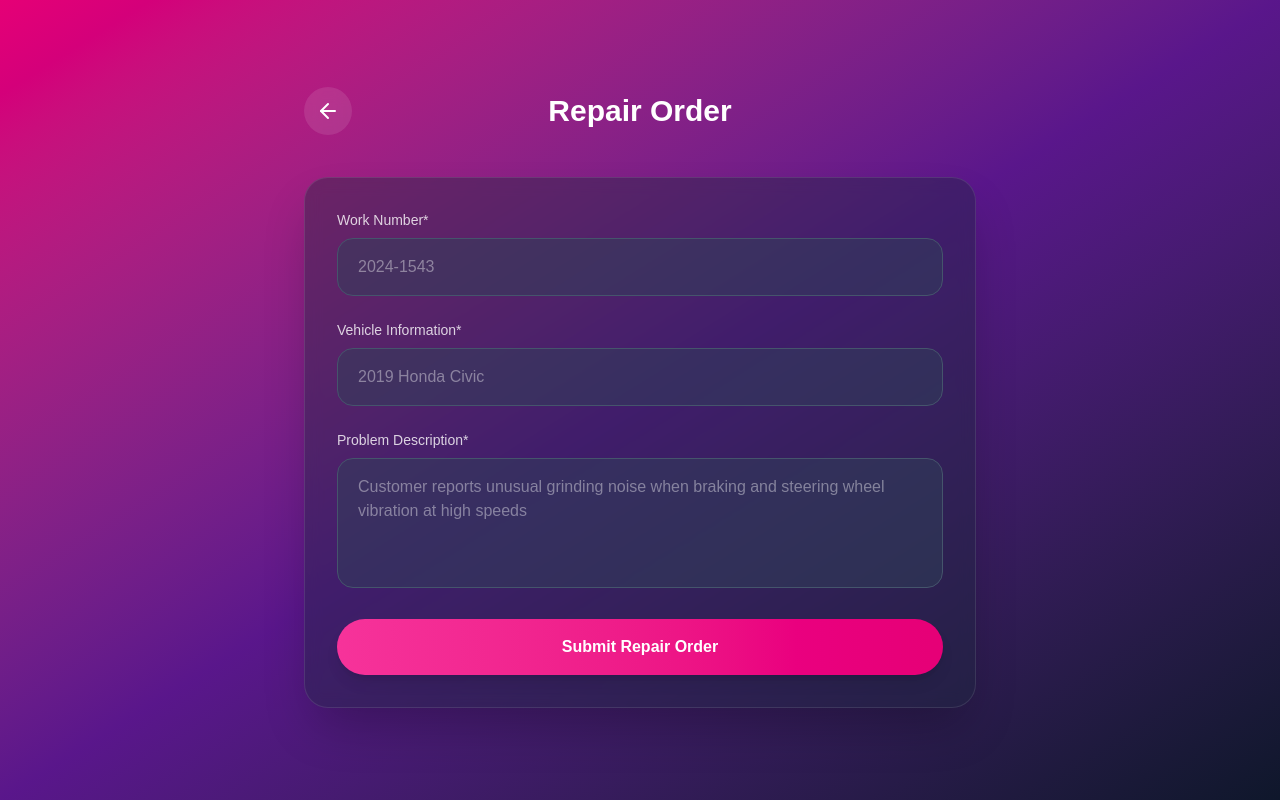
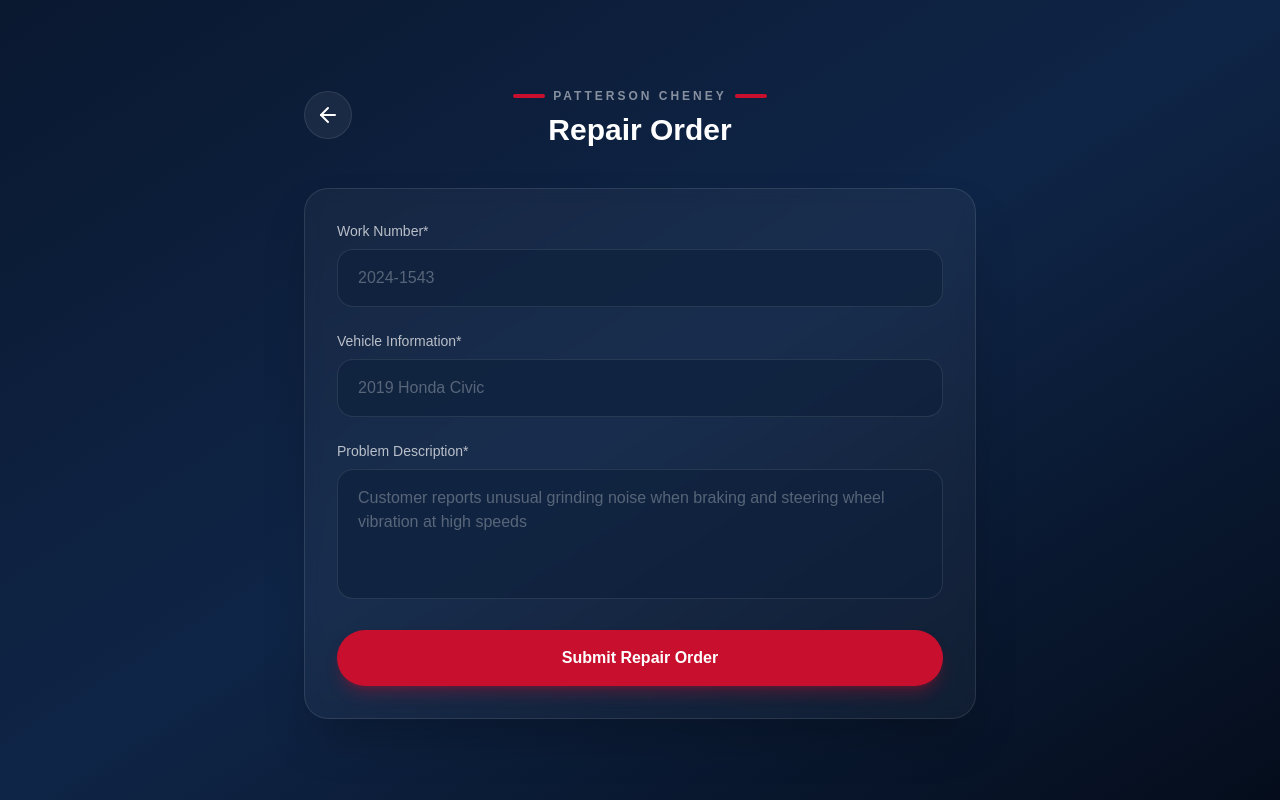
Before and after one commit to macworldgithub/VoiceToTech, a Next.js app: page /vehicleinfo in a window 1280 px wide. Built offline with nearby package versions, Linux system fonts and the light colour scheme.

Commit message:
Update Form.tsx

```diff
--- a/src/app/vehicleinfo/Form.tsx
+++ b/src/app/vehicleinfo/Form.tsx
@@ -1,3 +1,124 @@
+// "use client";
+
+// import { useState, useEffect } from "react";
+// import { ArrowLeft } from "lucide-react";
+// import { useRouter, useSearchParams } from "next/navigation";
+
+// interface RepairOrderForm2Props {
+//   onSubmit?: (data: {
+//     workNumber: string;
+//     vehicleInfo: string;
+//     problemDescription: string;
+//   }) => void;
+// }
+
+// export default function Form({ onSubmit }: RepairOrderForm2Props) {
+//   const searchParams = useSearchParams();
+//   const router = useRouter();
+
+//   const initialWorkNumber = searchParams.get("workNumber") || "";
+//   const initialVehicleInfo = searchParams.get("vehicleInfo") || "";
+//   const initialProblem = searchParams.get("problem") || "";
+
+//   const [workNumber, setWorkNumber] = useState(initialWorkNumber);
+//   const [vehicleInfo, setVehicleInfo] = useState(initialVehicleInfo);
+//   const [problemDescription, setProblemDescription] = useState(initialProblem);
+
+//   useEffect(() => {
+//     // update state if query params change
+//     setWorkNumber(initialWorkNumber);
+//     setVehicleInfo(initialVehicleInfo);
+//     setProblemDescription(initialProblem);
+//   }, [initialWorkNumber, initialVehicleInfo, initialProblem]);
+
+//   const handleSubmit = async (e: React.FormEvent) => {
+//     e.preventDefault();
+
+//     const formData = {
+//       workNumber,
+//       vehicleInfo,
+//       problemDescription,
+//     };
+
+//     if (onSubmit) {
+//       onSubmit(formData);
+//     } else {
+//       console.log(formData);
+//       alert("Repair order submitted successfully!");
+//     }
+//   };
+
+//   return (
+//     <div className="min-h-screen bg-gradient-to-br from-pink-600 via-purple-900 to-slate-900 flex items-center justify-center p-6">
+//       <div className="w-full max-w-2xl">
+//         <div className="relative mb-12">
+//           <button
+//             onClick={() => router.replace("/")}
+//             className="absolute left-0 top-1/2 -translate-y-1/2 w-12 h-12 rounded-full bg-white/10 backdrop-blur-sm flex items-center justify-center text-white hover:bg-white/20 transition-all"
+//           >
+//             <ArrowLeft className="w-6 h-6" />
+//           </button>
+//           <h1 className="text-3xl font-semibold text-white text-center">
+//             Repair Order
+//           </h1>
+//         </div>
+
+//         <div className="bg-slate-800/40 backdrop-blur-sm rounded-3xl p-8 shadow-2xl border border-white/10">
+//           <form onSubmit={handleSubmit} className="space-y-6">
+//             <div>
+//               <label className="block text-sm font-medium text-white/80 mb-2">
+//                 Work Number*
+//               </label>
+//               <input
+//                 type="text"
+//                 value={workNumber}
+//                 onChange={(e) => setWorkNumber(e.target.value)}
+//                 placeholder="2024-1543"
+//                 required
+//                 className="w-full px-5 py-4 bg-slate-700/50 border border-slate-600 rounded-2xl text-white placeholder-white/40 focus:outline-none focus:ring-2 focus:ring-pink-500 focus:border-transparent transition-all"
+//               />
+//             </div>
+
+//             <div>
+//               <label className="block text-sm font-medium text-white/80 mb-2">
+//                 Vehicle Information*
+//               </label>
+//               <input
+//                 type="text"
+//                 value={vehicleInfo}
+//                 onChange={(e) => setVehicleInfo(e.target.value)}
+//                 placeholder="2019 Honda Civic"
+//                 required
+//                 className="w-full px-5 py-4 bg-slate-700/50 border border-slate-600 rounded-2xl text-white placeholder-white/40 focus:outline-none focus:ring-2 focus:ring-pink-500 focus:border-transparent transition-all"
+//               />
+//             </div>
+
+//             <div>
+//               <label className="block text-sm font-medium text-white/80 mb-2">
+//                 Problem Description*
+//               </label>
+//               <textarea
+//                 value={problemDescription}
+//                 onChange={(e) => setProblemDescription(e.target.value)}
+//                 placeholder="Customer reports unusual grinding noise when braking and steering wheel vibration at high speeds"
+//                 required
+//                 rows={4}
+//                 className="w-full px-5 py-4 bg-slate-700/50 border border-slate-600 rounded-2xl text-white placeholder-white/40 focus:outline-none focus:ring-2 focus:ring-pink-500 focus:border-transparent transition-all resize-none"
+//               />
+//             </div>
+
+//             <button
+//               type="submit"
+//               className="w-full py-4 bg-gradient-to-r from-pink-500 to-pink-600 text-white font-semibold rounded-full hover:from-pink-600 hover:to-pink-700 transition-all duration-300 shadow-lg hover:shadow-xl hover:scale-[1.02] active:scale-[0.98]"
+//             >
+//               Submit Repair Order
+//             </button>
+//           </form>
+//         </div>
+//       </div>
+//     </div>
+//   );
+// }
 "use client";
 
 import { useState, useEffect } from "react";
@@ -49,24 +170,33 @@
   };
 
   return (
-    <div className="min-h-screen bg-gradient-to-br from-pink-600 via-purple-900 to-slate-900 flex items-center justify-center p-6">
+    <div className="min-h-screen bg-gradient-to-br from-[#0a1830] via-[#0f2547] to-[#050d1c] flex items-center justify-center p-6">
       <div className="w-full max-w-2xl">
-        <div className="relative mb-12">
+        <div className="relative mb-10">
           <button
             onClick={() => router.replace("/")}
-            className="absolute left-0 top-1/2 -translate-y-1/2 w-12 h-12 rounded-full bg-white/10 backdrop-blur-sm flex items-center justify-center text-white hover:bg-white/20 transition-all"
+            className="absolute left-0 top-1/2 -translate-y-1/2 w-12 h-12 rounded-full bg-white/[0.06] border border-white/10 backdrop-blur-sm flex items-center justify-center text-white hover:bg-white/10 transition-all"
           >
             <ArrowLeft className="w-6 h-6" />
           </button>
-          <h1 className="text-3xl font-semibold text-white text-center">
-            Repair Order
-          </h1>
+          <div className="text-center">
+            <div className="inline-flex items-center gap-2 mb-2">
+              <div className="h-1 w-8 bg-[#c8102e] rounded-full" />
+              <span className="text-xs font-semibold tracking-[0.25em] text-white/50 uppercase">
+                Patterson Cheney
+              </span>
+              <div className="h-1 w-8 bg-[#c8102e] rounded-full" />
+            </div>
+            <h1 className="text-3xl font-semibold text-white">
+              Repair Order
+            </h1>
+          </div>
         </div>
 
-        <div className="bg-slate-800/40 backdrop-blur-sm rounded-3xl p-8 shadow-2xl border border-white/10">
+        <div className="bg-white/[0.04] backdrop-blur-sm rounded-3xl p-8 shadow-2xl border border-white/10">
           <form onSubmit={handleSubmit} className="space-y-6">
             <div>
-              <label className="block text-sm font-medium text-white/80 mb-2">
+              <label className="block text-sm font-medium text-white/70 mb-2">
                 Work Number*
               </label>
               <input
@@ -75,12 +205,12 @@
                 onChange={(e) => setWorkNumber(e.target.value)}
                 placeholder="2024-1543"
                 required
-                className="w-full px-5 py-4 bg-slate-700/50 border border-slate-600 rounded-2xl text-white placeholder-white/40 focus:outline-none focus:ring-2 focus:ring-pink-500 focus:border-transparent transition-all"
+                className="w-full px-5 py-4 bg-[#0d1f3a]/60 border border-white/10 rounded-2xl text-white placeholder-white/30 focus:outline-none focus:ring-2 focus:ring-[#c8102e] focus:border-transparent transition-all"
               />
             </div>
 
             <div>
-              <label className="block text-sm font-medium text-white/80 mb-2">
+              <label className="block text-sm font-medium text-white/70 mb-2">
                 Vehicle Information*
               </label>
               <input
@@ -89,12 +219,12 @@
                 onChange={(e) => setVehicleInfo(e.target.value)}
                 placeholder="2019 Honda Civic"
                 required
-                className="w-full px-5 py-4 bg-slate-700/50 border border-slate-600 rounded-2xl text-white placeholder-white/40 focus:outline-none focus:ring-2 focus:ring-pink-500 focus:border-transparent transition-all"
+                className="w-full px-5 py-4 bg-[#0d1f3a]/60 border border-white/10 rounded-2xl text-white placeholder-white/30 focus:outline-none focus:ring-2 focus:ring-[#c8102e] focus:border-transparent transition-all"
               />
             </div>
 
             <div>
-              <label className="block text-sm font-medium text-white/80 mb-2">
+              <label className="block text-sm font-medium text-white/70 mb-2">
                 Problem Description*
               </label>
               <textarea
@@ -103,13 +233,13 @@
                 placeholder="Customer reports unusual grinding noise when braking and steering wheel vibration at high speeds"
                 required
                 rows={4}
-                className="w-full px-5 py-4 bg-slate-700/50 border border-slate-600 rounded-2xl text-white placeholder-white/40 focus:outline-none focus:ring-2 focus:ring-pink-500 focus:border-transparent transition-all resize-none"
+                className="w-full px-5 py-4 bg-[#0d1f3a]/60 border border-white/10 rounded-2xl text-white placeholder-white/30 focus:outline-none focus:ring-2 focus:ring-[#c8102e] focus:border-transparent transition-all resize-none"
               />
             </div>
 
             <button
               type="submit"
-              className="w-full py-4 bg-gradient-to-r from-pink-500 to-pink-600 text-white font-semibold rounded-full hover:from-pink-600 hover:to-pink-700 transition-all duration-300 shadow-lg hover:shadow-xl hover:scale-[1.02] active:scale-[0.98]"
+              className="w-full py-4 bg-[#c8102e] text-white font-semibold rounded-full hover:bg-[#a80d26] transition-all duration-300 shadow-lg shadow-[#c8102e]/30 hover:shadow-xl hover:scale-[1.02] active:scale-[0.98]"
             >
               Submit Repair Order
             </button>
```
